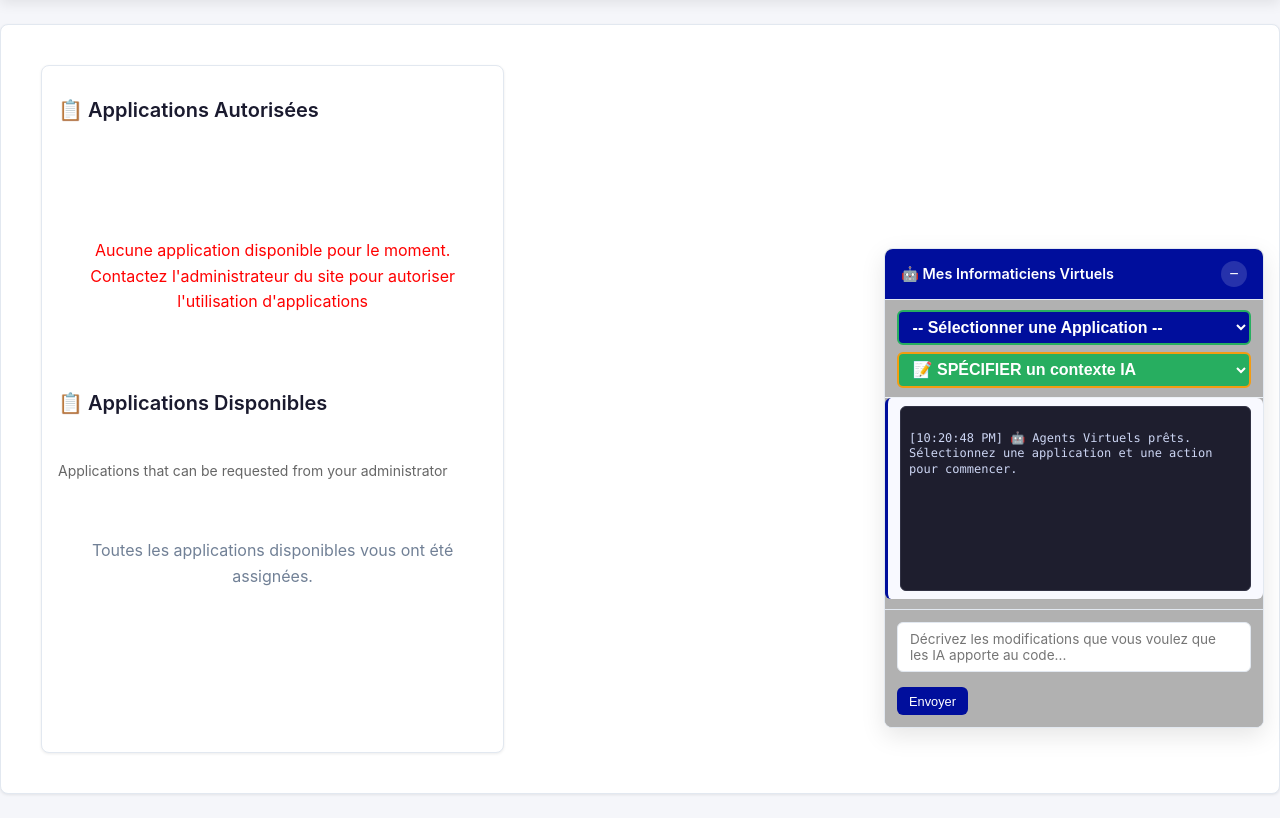
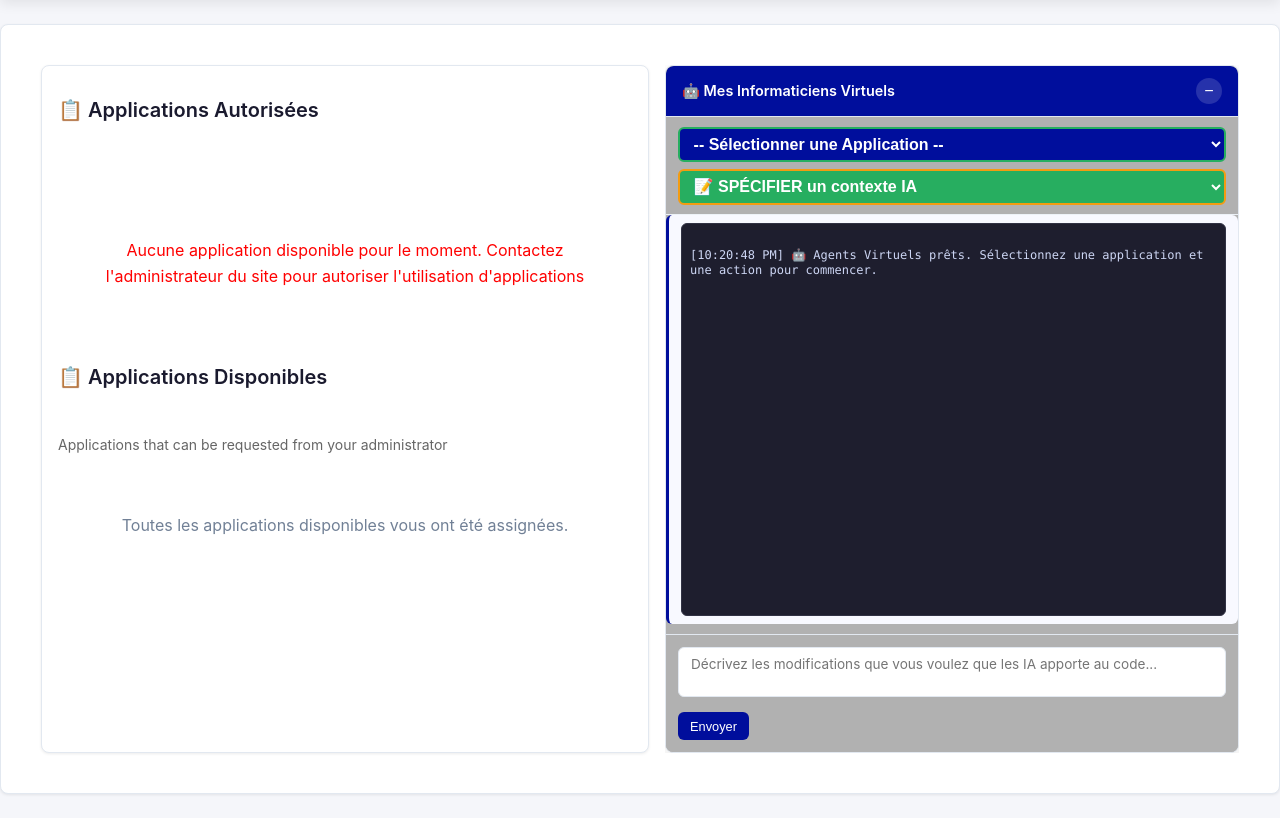
Before and after one commit to Sam9682/opcp-cloudstore-docker-ai, a Flask app: page /dashboard in a window 1280 px wide. Shown: the part 56-874 px from the top of the page. Run offline with Flask 3, Linux system fonts and the light colour scheme; the visitor is signed in with stand-in values (Sample User, id 1); data that the repository does not hold is empty; parts of the project's set-up code (start-up, migrations or seed data) failed here and were passed over; some libraries are stand-ins or nearby versions.

Commit message:
update css

```diff
--- a/static/css/style.css
+++ b/static/css/style.css
@@ -475,6 +475,7 @@ body {
     border-radius: var(--radius-sm);
     cursor: pointer;
     color: #ffffff;
+    background-color: var(--color-primary);
     transition: all var(--transition);
     font-weight: 500;
 }
@@ -482,6 +483,7 @@ body {
 .btn-small:hover {
     transform: translateY(-1px);
     box-shadow: var(--shadow-sm);
+    background-color: var(--color-primary-hover);
 }
 
 .btn-small:active {
@@ -819,11 +821,9 @@ body {
    VIRTUAL AGENTS PANEL
    ============================================ */
 .virtual-agents-panel {
-    position: fixed;
-    right: 16px;
-    bottom: 16px;
-    width: 380px;
-    height: 480px;
+    position: relative;
+    width: 100%;
+    height: 100%;
     background: var(--color-surface);
     border-radius: var(--radius-lg);
     box-shadow: var(--shadow-lg);
@@ -832,10 +832,6 @@ body {
     display: flex;
     flex-direction: column;
     overflow: hidden;
-    min-width: 300px;
-    min-height: 200px;
-    max-width: 80vw;
-    max-height: 80vh;
 }
 
 .panel-header {
@@ -1962,14 +1958,17 @@ body {
 }
 
 .agents-panel {
-    flex: 0 0 60%;
+    flex: 1;
     position: relative;
+    display: flex;
+    flex-direction: column;
+    overflow: hidden;
 }
 
 .dashboard-layout.vertical .agents-panel {
-    flex: 0 0 40%;
+    flex: 1;
     min-width: auto;
-    min-height: 400px;
+    min-height: 300px;
 }
 
 .dashboard-container {
```
